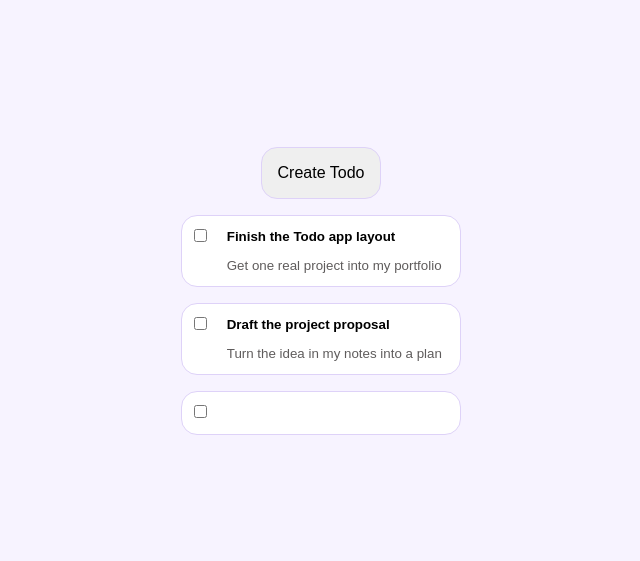
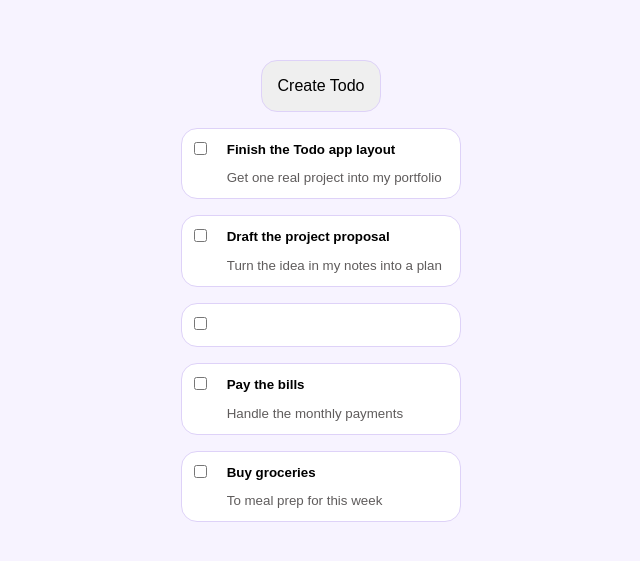
Before and after one commit to Sivil07/Manifest2, a website built with webpack: page src/template.html in a window 1280 px wide. Shown: the part 109-670 px from the top of the page, without its empty margins (319-959 px from the left). Built offline with nearby package versions, Linux system fonts and the light colour scheme.

Commit message:
feat(todoController): Refresh both active and completed todos during UI updates
The controller's UI methods was updated to render both the
active and completed todos whenever the UI is refreshed.

Some layout was added for ths static node of the
completed todo list. Also, I set the container to have
no pointer events for now. This will be change later.

```diff
--- a/public/css/base.css
+++ b/public/css/base.css
@@ -57,5 +57,6 @@ body {
 #completed-todo-list {
   display: flex;
   flex-direction: column;
-  gap: 1rem
+  gap: 1rem;
+  pointer-events: none;
 }
--- a/src/controllers/todoController.js
+++ b/src/controllers/todoController.js
@@ -71,6 +71,7 @@ class TodoController {
 
     #refreshUI() {
         this.todoView.displayActiveTodos(this.todoService.allActiveTodos);
+        this.todoView.displayCompletedTodos(this.todoService.allCompletedTodos);
     }
 }
 
```
